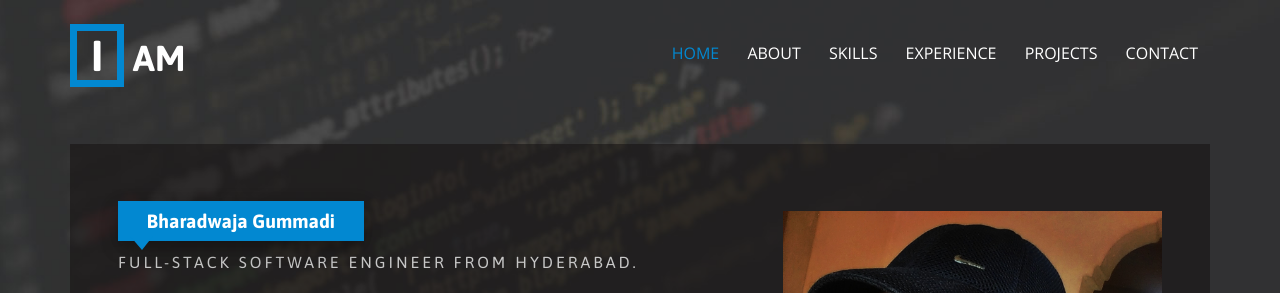
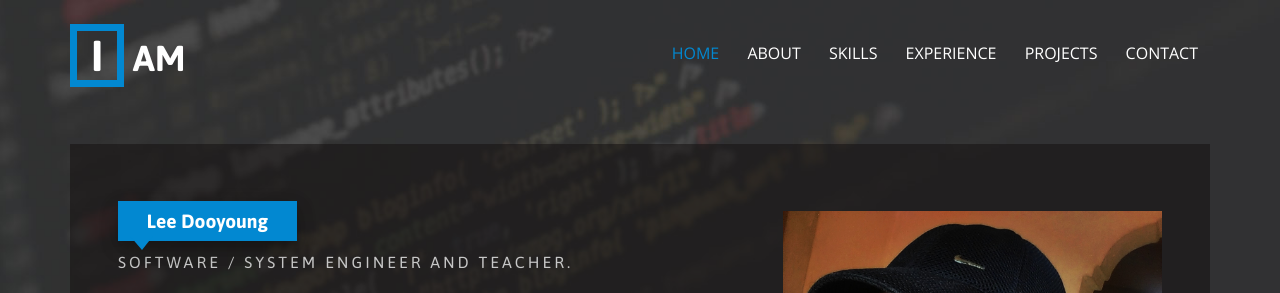
Before and after one commit to Dooyoungsss/Dooyoungsss.github.io, a plain HTML site: page index.html in a window 1280 px wide. Shown: the top 293 px of the page. Drawn offline with nearby package versions, Linux system fonts and the light colour scheme; files whose address does not match are found by name.

Commit message:
Modified Names.

```diff
--- a/index.html
+++ b/index.html
@@ -9,7 +9,7 @@ License URL: http://creativecommons.org/licenses/by/3.0/
 <html>
 
 <head>
-  <title>Bharadwaja Gummadi| Home :: Portfolio</title>
+  <title>Lee Dooyoung| Home :: Portfolio</title>
   <link href="css/bootstrap.css" rel='stylesheet' type='text/css' />
   <!-- jQuery (necessary for Bootstrap's JavaScript plugins) -->
   <script src="js/jquery.min.js"></script>
@@ -90,8 +90,8 @@ Smartphone Compatible web template" />
         </div>
         <div class="banner-info">
           <div class="col-md-7 header-right">
-            <h1>Bharadwaja Gummadi</h1>
-            <h6>FULL-STACK Software Engineer from Hyderabad.</h6>
+            <h1>Lee Dooyoung</h1>
+            <h6>Software / System Engineer and Teacher.</h6>
             <div class="hero__links">
               <a href="docs/Bharadwaj-Gummadi-Resume.pdf" target="_blank" class="hero__resume btn" title="Click to view my Resume">View Resume</a>
               <ul class="hero__social">
@@ -1146,7 +1146,7 @@ Smartphone Compatible web template" />
         <div class="clearfix"></div>
       </div>
       <div class="copy_right text-center">
-        <p class="float-left">&copy; 2018 Profile of Bharadwaja Gummadi</p>
+        <p class="float-left">&copy; 2020 Profile of Dooyoung Lee</p>
         <p class="float-right">Design on top of <a href="http://w3layouts.com/" target="_blank">W3layouts.</a></p>
         <ul class="hero__social">
           <li>
```
